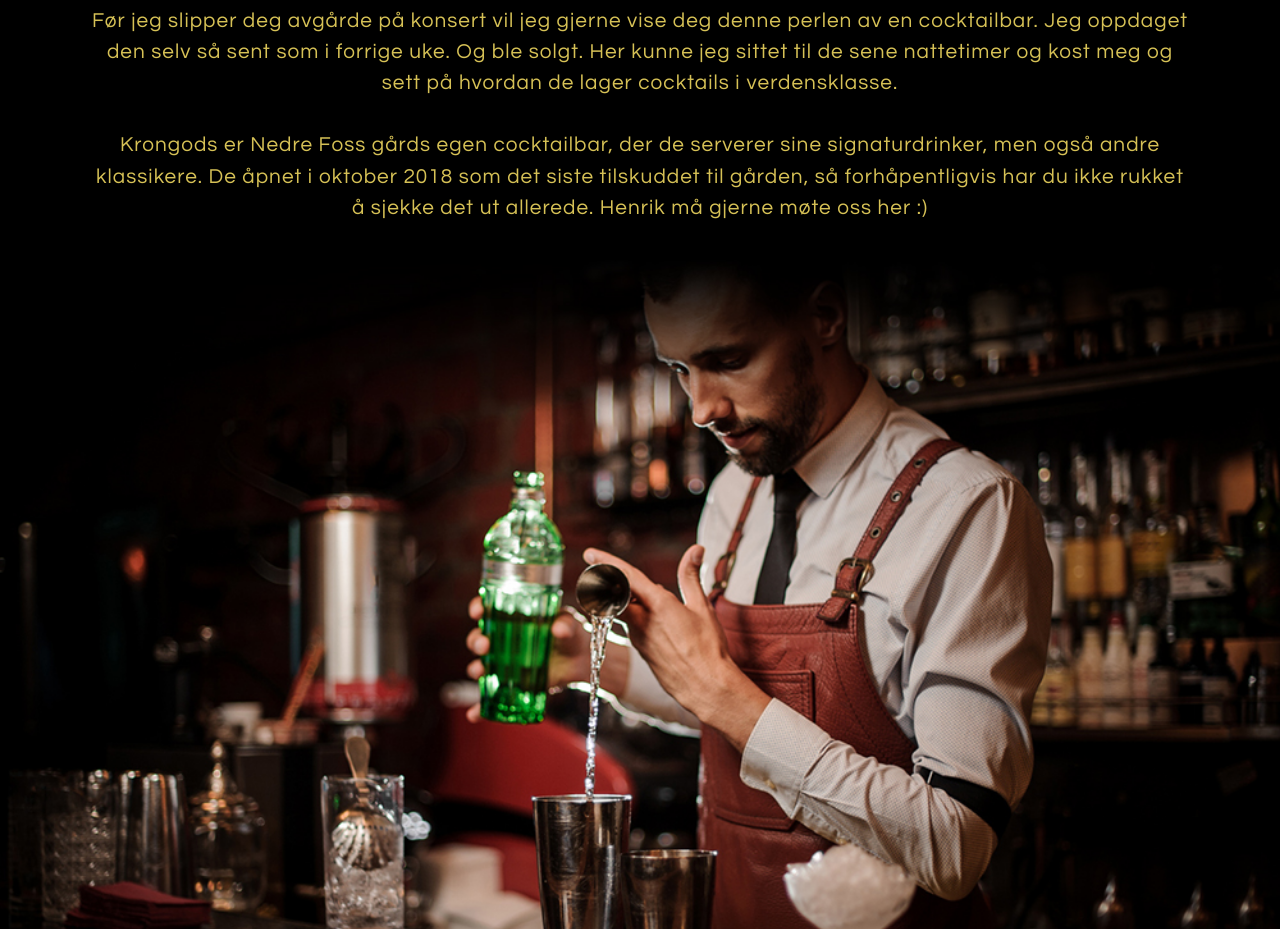
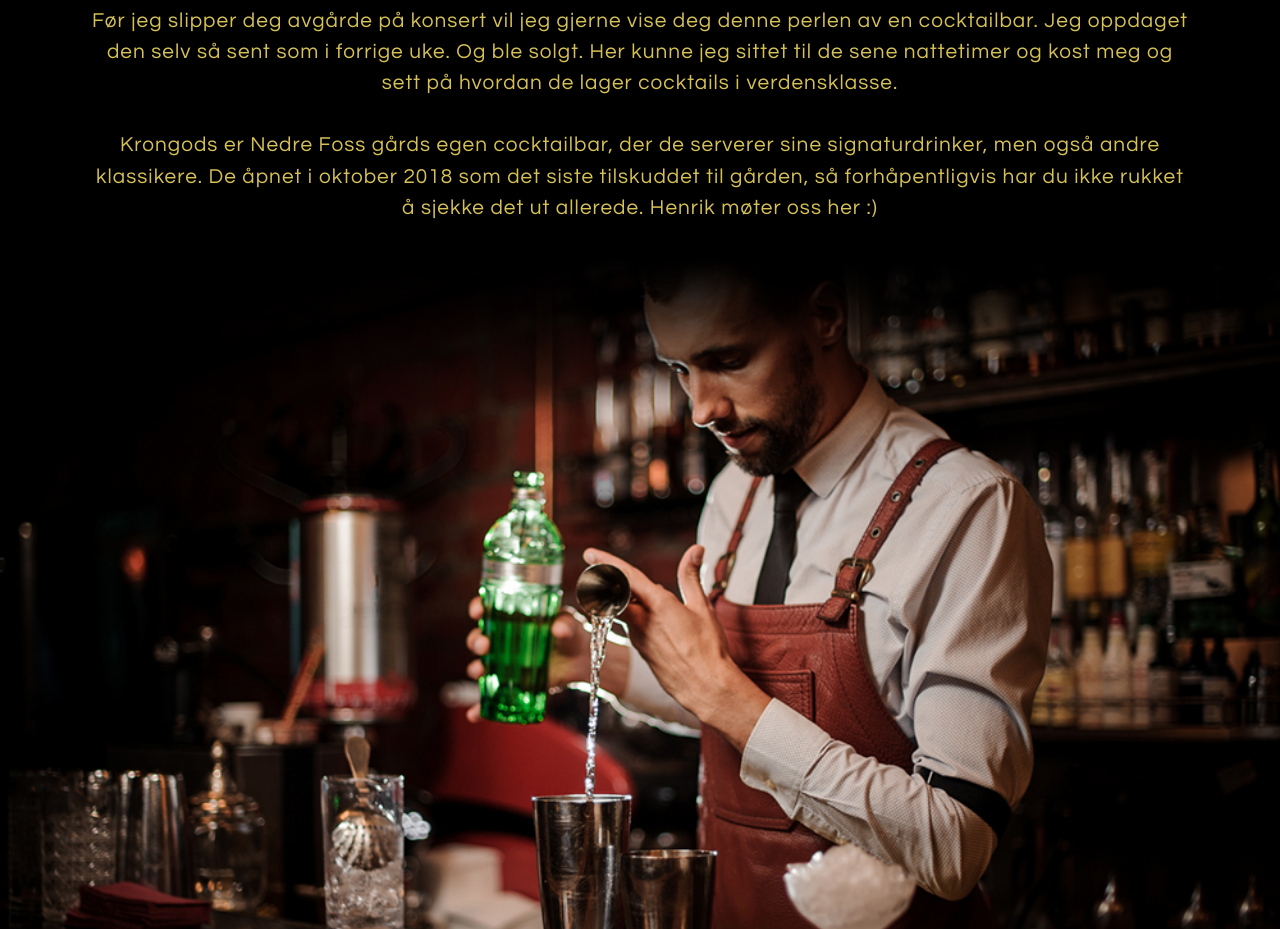
Before and after one commit to elcoxy/elcoxy.github.io, a plain HTML site: page index.html in a window 1280 px wide. Shown: the part 3364-4293 px from the top of the page. Drawn offline with nearby package versions, Linux system fonts and the light colour scheme.

Commit message:
Update index.html

```diff
--- a/index.html
+++ b/index.html
@@ -83,7 +83,7 @@
           til de sene nattetimer og kost meg og sett på hvordan de lager cocktails i verdensklasse.<p>
           <p>Krongods er Nedre Foss gårds egen cocktailbar, der de serverer sine signaturdrinker,
           men også andre klassikere. De åpnet i oktober 2018 som det siste tilskuddet til gården,
-          så forhåpentligvis har du ikke rukket å sjekke det ut allerede. Henrik må gjerne møte oss her :)
+          så forhåpentligvis har du ikke rukket å sjekke det ut allerede. Henrik møter oss her :)
           </p>
         </div>
       </div>
```
